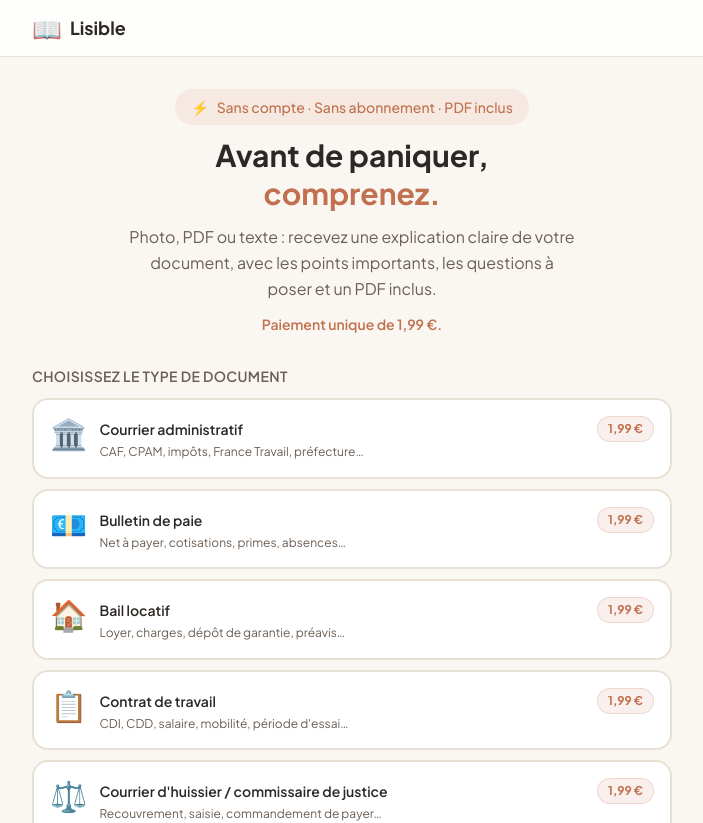
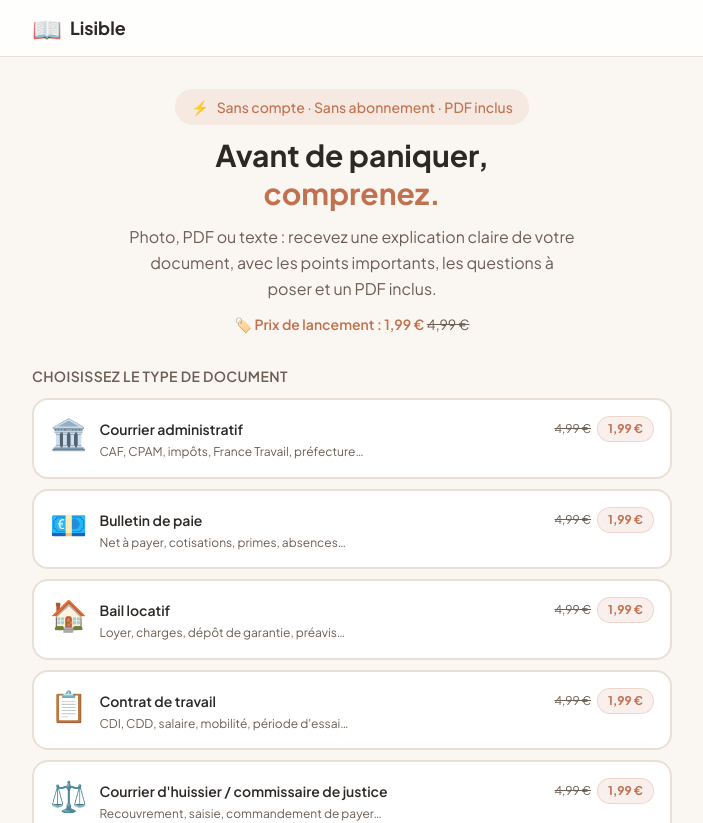
Before and after one commit to ldlaurentdupont2-web/Lisible, a Next.js app: page / in a window 1280 px wide. Shown: the top 823 px of the page, without its empty margins (288-991 px from the left). Built offline with nearby package versions, Linux system fonts and the light colour scheme.

Commit message:
feat: prix de lancement avec prix barré 4,99 €

```diff
--- a/pages/index.js
+++ b/pages/index.js
@@ -712,9 +712,12 @@ function CategoryCard({ cat, selected, onClick }) {
         <div className="flex-1 min-w-0">
           <div className="flex items-center justify-between gap-2">
             <span className={`font-semibold text-sm ${selected ? 'text-terracotta' : 'text-text-primary'}`}>{cat.label}</span>
-            <span className={`text-xs font-bold whitespace-nowrap px-2.5 py-1 rounded-full border ${selected ? 'bg-terracotta text-white border-terracotta' : 'bg-terracotta/10 text-terracotta border-terracotta/20'}`}>
-              {cat.priceLabel}
-            </span>
+            <div className="flex items-center gap-1.5 flex-shrink-0">
+              <span className="text-xs text-text-secondary line-through">4,99 €</span>
+              <span className={`text-xs font-bold whitespace-nowrap px-2.5 py-1 rounded-full border ${selected ? 'bg-terracotta text-white border-terracotta' : 'bg-terracotta/10 text-terracotta border-terracotta/20'}`}>
+                {cat.priceLabel}
+              </span>
+            </div>
           </div>
           <p className="text-xs text-text-secondary mt-0.5 leading-snug">{cat.description}</p>
         </div>
@@ -993,7 +996,9 @@ export default function Home() {
                 <p className="text-text-secondary text-base leading-relaxed max-w-md mx-auto">
                   Photo, PDF ou texte : recevez une explication claire de votre document, avec les points importants, les questions à poser et un PDF inclus.
                 </p>
-                <p className="text-sm font-semibold text-terracotta">Paiement unique de 1,99 €.</p>
+                <p className="text-sm font-semibold text-terracotta">
+                  🏷️ Prix de lancement : 1,99 € <span className="font-normal text-text-secondary line-through">4,99 €</span>
+                </p>
               </div>
 
               <div>
```
